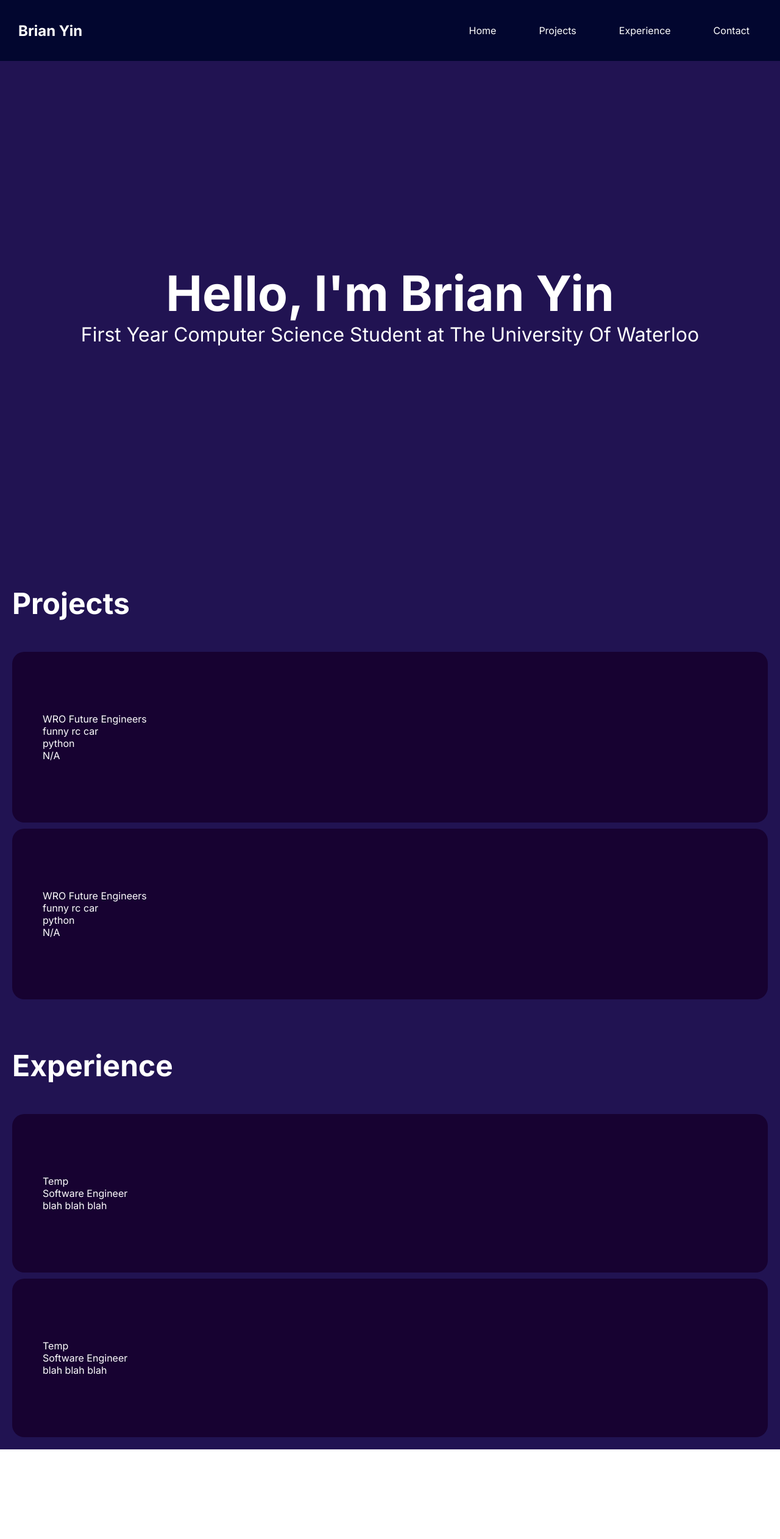
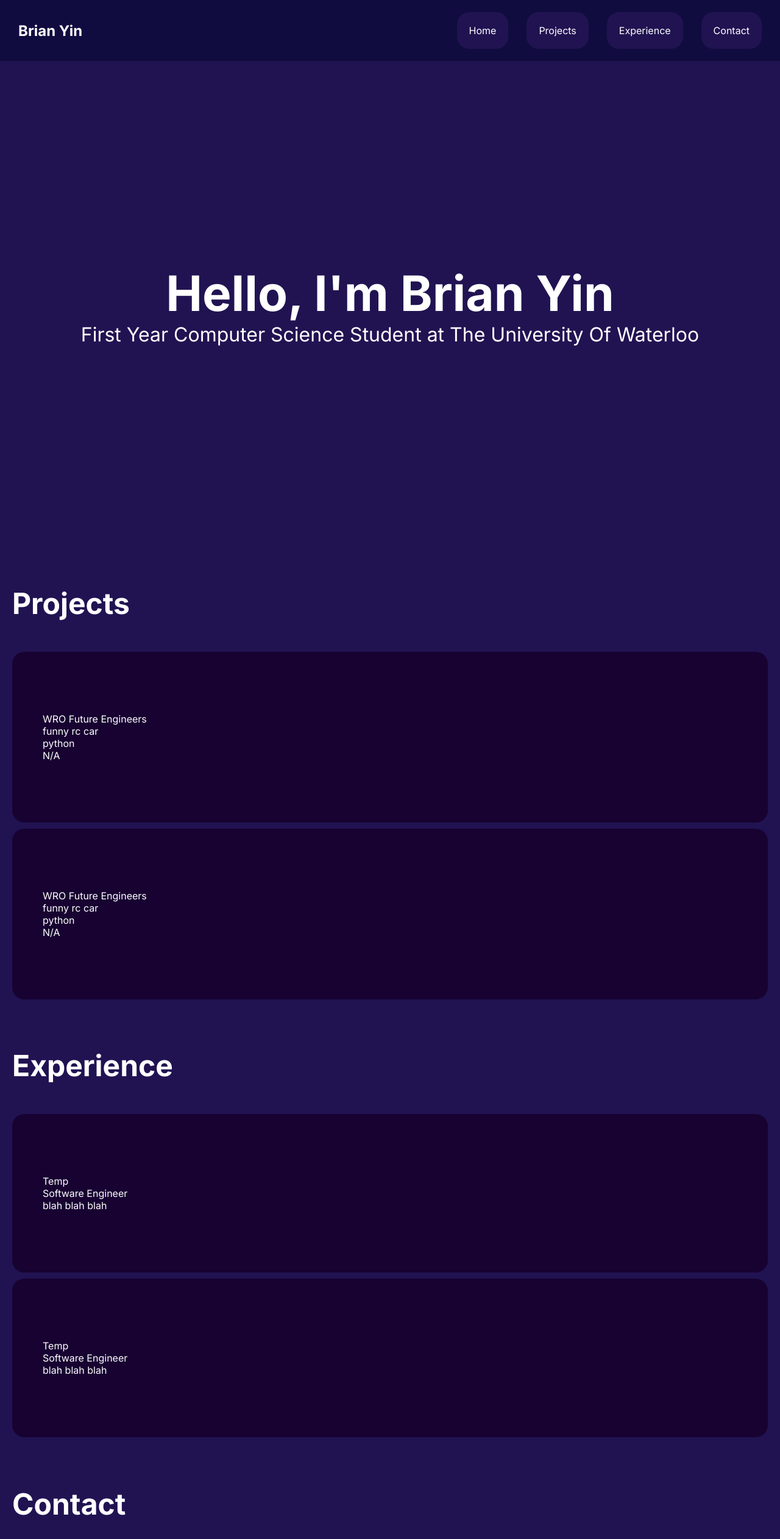
Before and after one commit to Brain256/personal-website, a React (Vite) app: page / in a window 1280 px wide. Shown: the top 2524 px of the page at 61% size. Before the commit the page ends 2377 px from the top, so only its background shows below. Built offline with nearby package versions, Linux system fonts and the light colour scheme.

Commit message:
updated nav bar styling

```diff
--- a/src/App.css
+++ b/src/App.css
@@ -8,7 +8,8 @@ body {
 .page-container {
     display:grid;
     grid-template-rows: 100px 1fr;
-    height:100vh;
+    min-height:100vh;
+    background-color:rgb(33, 19, 82);
 }
 
 .content-container {
@@ -16,7 +17,12 @@ body {
   height:100%;
 }
 
-.header {
+html {
+  scroll-padding-top: 100px;
+  scroll-behavior: smooth;
+}
+
+#header {
   height:100vh;
   display:flex;
   justify-content:center;
@@ -33,18 +39,24 @@ body {
   font-size:2rem;
 }
 
-.header {
+#header {
   text-align:center;
 }
 
-.project-container, .exp-container {
+#project-container, #exp-container, #contact-container {
   padding:20px;
   display:grid;
   gap:10px;
   background-color:rgb(33, 19, 82);
 }
 
-.project-container > h2, .exp-container > h2 {
+h2 {
   color:white;
   font-size:3rem;
 }
+
+#nav {
+  position:sticky;
+  top:0;
+  z-index:1000;
+}
--- a/src/App.jsx
+++ b/src/App.jsx
@@ -2,9 +2,9 @@ import { useState } from 'react'
 import reactLogo from './assets/react.svg'
 import viteLogo from '/vite.svg'
 import './App.css'
-import Navbar from './Navbar.jsx'
-import Project from './Project.jsx'
-import ExpCard from './ExpCard.jsx'
+import Navbar from './components/Navbar.jsx'
+import Project from './components/Project.jsx'
+import ExpCard from './components/ExpCard.jsx'
 
 const projects = [
   {
@@ -38,10 +38,12 @@ function App() {
   return (
     <>
       <div className="page-container">
-        <Navbar />
+        <div id="nav">
+          <Navbar />
+        </div>
         <div className="content-container">
 
-          <div className="header">
+          <div id="header">
             <div className="text">
               <div className="intro">Hello, I'm Brian Yin</div>
               <div className="intro-sub">First Year Computer Science Student at The University Of Waterloo</div>
@@ -49,18 +51,22 @@ function App() {
           </div>
 
 
-          <div className="project-container">
+          <div id="project-container">
               <h2>Projects</h2>
               {projects.map((project, index) => (
                 <Project key={index} {...project} />
               ))}
           </div>
 
-          <div className="exp-container">
+          <div id="exp-container">
             <h2>Experience</h2>
             {experiences.map((exp, index) => (
               <ExpCard key={index} {...exp}/>
             ))}
+          </div>
+
+          <div id="contact-container">
+            <h2>Contact</h2>
           </div>
         </div>
       </div>
--- a/src/Navbar.css
+++ b/src/components/Navbar.css
@@ -1,3 +1,5 @@
+
+
 .links {
     margin:0px;
     padding:0px;
@@ -12,7 +14,7 @@
   align-items:center;
   display:flex;
   justify-content:space-between;
-  background-color:rgb(2, 6, 47);
+  background-color:rgba(2, 6, 47, 0.5);
 }
 
 .name {
@@ -29,11 +31,14 @@
 .links > div > a {
     padding:20px;
     text-decoration:none;
+    background-color:rgb(33, 19, 82);
+    border-radius:20px;
     color:white;
 }
 
 .links > div > a:hover {
     transition: ease-in-out 0.25s;
-    background-color:rgb(105, 105, 105);
-    border-radius:20px;
+    background-color:rgb(49, 28, 124);
+    box-shadow:0 0px 15px rgb(31, 215, 247);
+
 }
--- a/src/Navbar.jsx
+++ b/src/components/Navbar.jsx
@@ -7,10 +7,10 @@ function Navbar() {
             <div className="nav-container">
                 <div className="name">Brian Yin</div>
                 <div className="links">
-                    <div><a href="">Home</a></div>
-                    <div><a href="">Projects</a></div>
-                    <div><a href="">Experience</a></div>
-                    <div><a href="">Contact</a></div>
+                    <div><a href="#header">Home</a></div>
+                    <div><a href="#project-container">Projects</a></div>
+                    <div><a href="#exp-container">Experience</a></div>
+                    <div><a href="#contact-container">Contact</a></div>
                 </div>
             </div>
         </>
```
Also changed, not shown: src/components/ExpCard.css (renamed from src/ExpCard.css), src/components/ExpCard.jsx (renamed from src/ExpCard.jsx), src/components/Project.css (renamed from src/Project.css), src/components/Project.jsx (renamed from src/Project.jsx).
